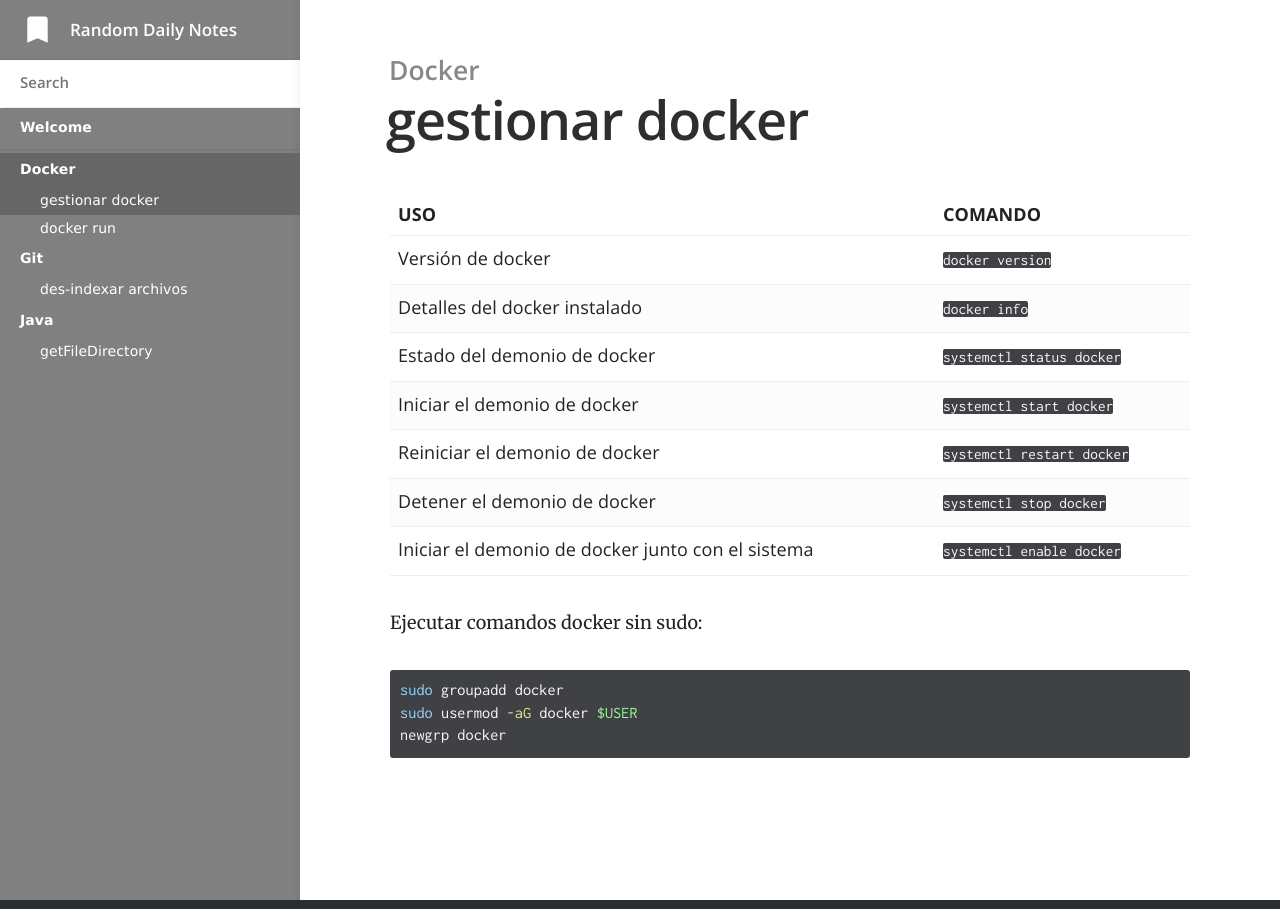
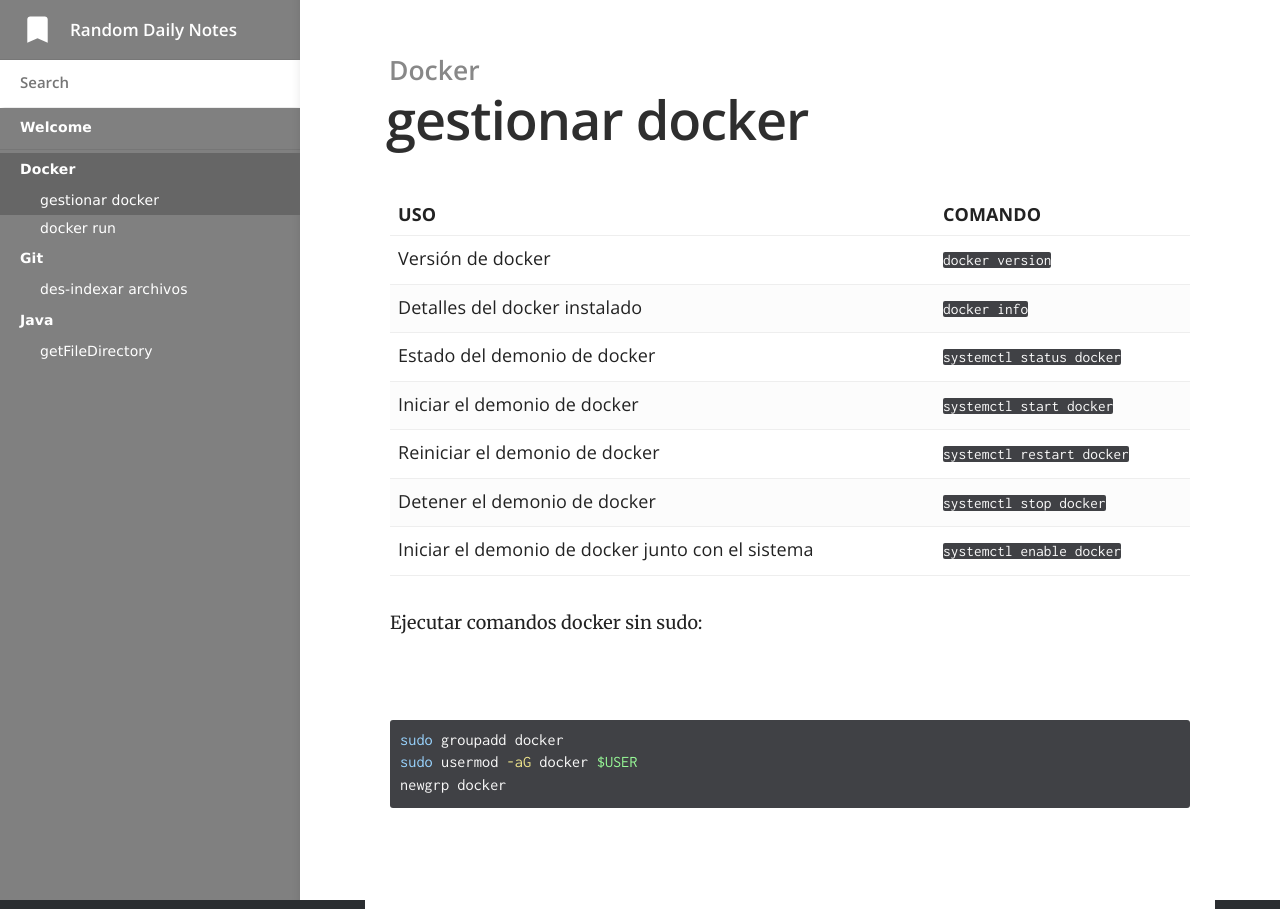
Before and after one commit to slaarks/slaarks.github.io, a Jekyll site: the page built from _docs/Docker/gestionar-docker.md, in a window 1280 px wide. Built offline with Jekyll 4.4.1, drawn with Linux system fonts in a browser that asks for light colours.

Commit message:
Update _code.scss

```diff
--- a/_sass/_code.scss
+++ b/_sass/_code.scss
@@ -12,7 +12,7 @@ pre, code, tt {
 
 pre {
 	box-sizing: border-box;
-	margin: 0 0 1.75em 0;
+	margin: 5em 5em 5em 5em;
 	width: 100%;
 	padding: 10px;
 	font-size: 0.9em;
```
